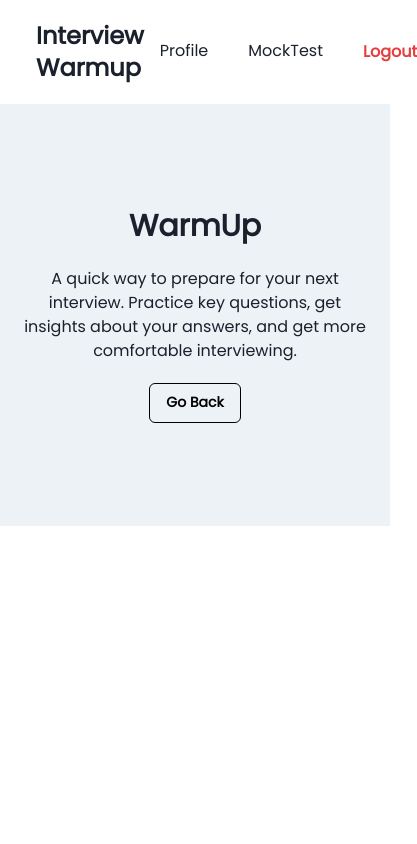
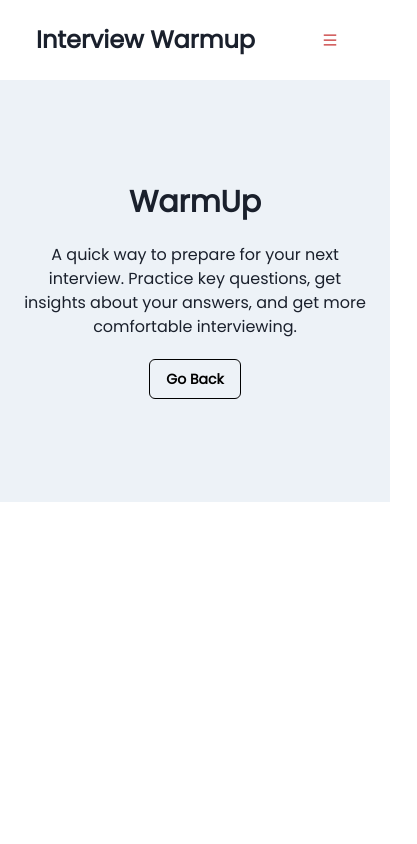
Before and after one commit to RehamanSyed/prepare-interview, a Next.js app: page /CSS in a window 390 px wide. Shown: the top 844 px of the page, 417 px wide, since content can reach past the window. Built offline with nearby package versions, Linux system fonts and the light colour scheme; what @chakra-ui/next-js would draw is missing.

Commit message:
working on mobile responsive

```diff
--- a/package.json
+++ b/package.json
@@ -28,6 +28,6 @@
     "next-auth": "^4.22.1",
     "react": "18.2.0",
     "react-dom": "18.2.0",
-    "react-icons": "^4.8.0"
+    "react-icons": "^4.9.0"
   }
 }
--- a/src/pages/index.js
+++ b/src/pages/index.js
@@ -118,7 +118,7 @@
                 {data.map((item, idx) => {
                   return (
                     <GridItem
-                      colSpan={1}
+                      colSpan={[2,3,2, 1]}
                       key={idx}
                       h={32}
                       bg={"gray.600"}
--- a/src/sharedUI/components/Header.js
+++ b/src/sharedUI/components/Header.js
@@ -11,6 +11,7 @@
 import Link from "next/link";
 import { useRouter } from "next/router";
 import React from "react";
+import { AiOutlineMenu } from "react-icons/ai";
 
 const CommonHeader = () => {
   return (
@@ -21,16 +22,21 @@
             <Heading fontSize={24}>Interview Warmup</Heading>
           </Box>
           <Box>
-            <UnorderedList display={"flex"} gap={10} listStyleType={"none"}>
+            <UnorderedList
+              display={{ base: "none", lg: "flex" }}
+              gap={10}
+              listStyleType={"none"}
+            >
               <ListItem>
-                <Link href={'/'}>Profile</Link>
+                <Link href={"/"}>Profile</Link>
               </ListItem>
-              <ListItem> <Link href={'/'}>MockTest</Link></ListItem>
               <ListItem>
-
+                {" "}
+                <Link href={"/"}>MockTest</Link>
+              </ListItem>
+              <ListItem>
                 <Button
                   variant={"link"}
-
                   colorScheme="red"
                   onClick={() => signOut()}
                 >
@@ -38,6 +44,9 @@
                 </Button>
               </ListItem>
             </UnorderedList>
+            <Button colorScheme="red" variant="ghost"  display={{ base: "flex", lg: "none" }}>
+            <AiOutlineMenu />
+            </Button>
           </Box>
         </Flex>
       </Container>
```
Also changed, not shown: 1 other file (tests, documents, lock files or other folders).
